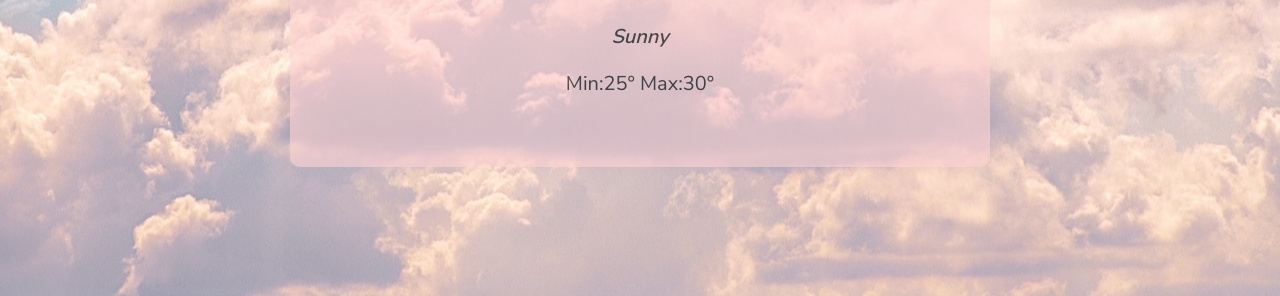
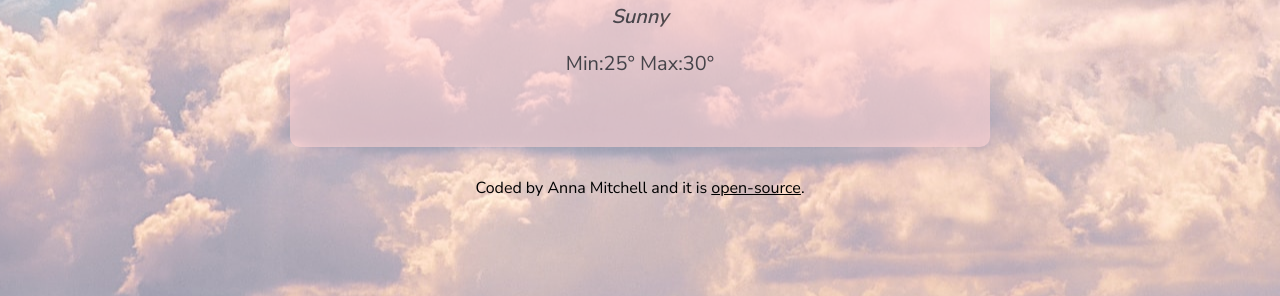
Before and after one commit to AnnaMitchellDeveloper/Weather-app-spring, a plain HTML site: page index.html in a window 1280 px wide. Shown: the part 504-800 px from the top of the page. Drawn offline with Linux system fonts and the light colour scheme.

Commit message:
Added footer

```diff
--- a/index.html
+++ b/index.html
@@ -29,6 +29,16 @@
         <p id="variation">Min:25° Max:30°</p>
       </div>
     </div>
+	 <footer>
+      <p>
+        Coded by Anna Mitchell and it is
+        <a
+          href="https://github.com/AnnaMitchellDeveloper/Weather-app-spring"
+          target="_blank"
+          >open-source</a
+        >.
+      </p>
+    </footer>
 
     <script src="src/script.js"></script>
   </body>
--- a/src/script.js
+++ b/src/script.js
@@ -72,5 +72,4 @@ function getCurrentDate() {
   let year = currentDate.getFullYear();
   let fullCurrentDate = document.querySelector("#date");
   fullCurrentDate.innerHTML = `${daysOfWeek} ${todayDate}, ${month} ${year}`;
-
 }
--- a/src/style.css
+++ b/src/style.css
@@ -4,12 +4,18 @@ body {
   background-position: center;
   font-family: "Nunito Sans", sans-serif;
 }
+footer {
+	text-align: center;
+}
+footer a {
+	color: black;
+}
 .container {
   max-width: 600px;
   background-color: #FFD4D4;
   padding: 50px;
   text-align: center;
-  margin: 50px auto;
+  margin: 30px auto;
   border-radius: 10px;
   opacity: 0.6;
 }
```
